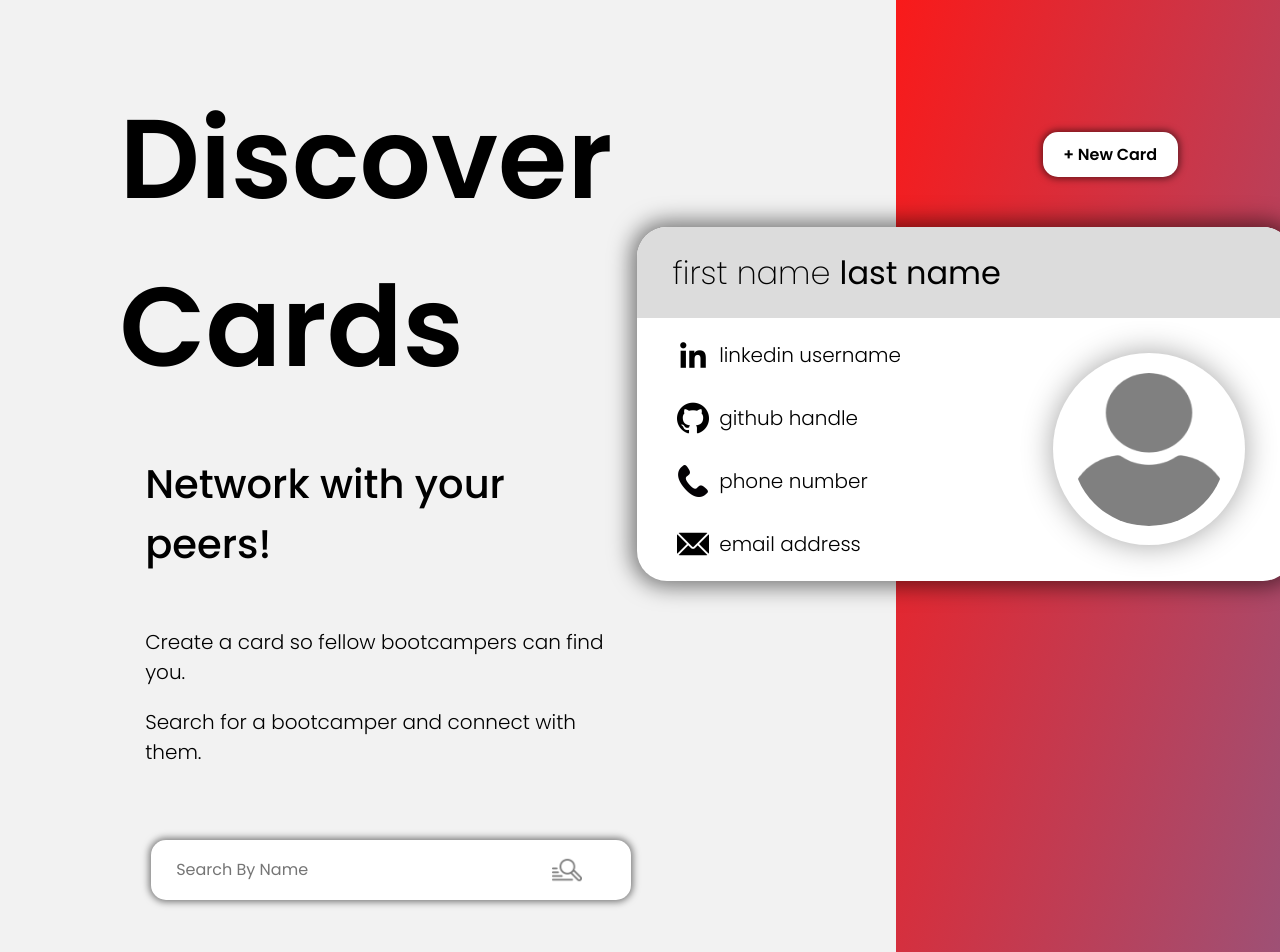
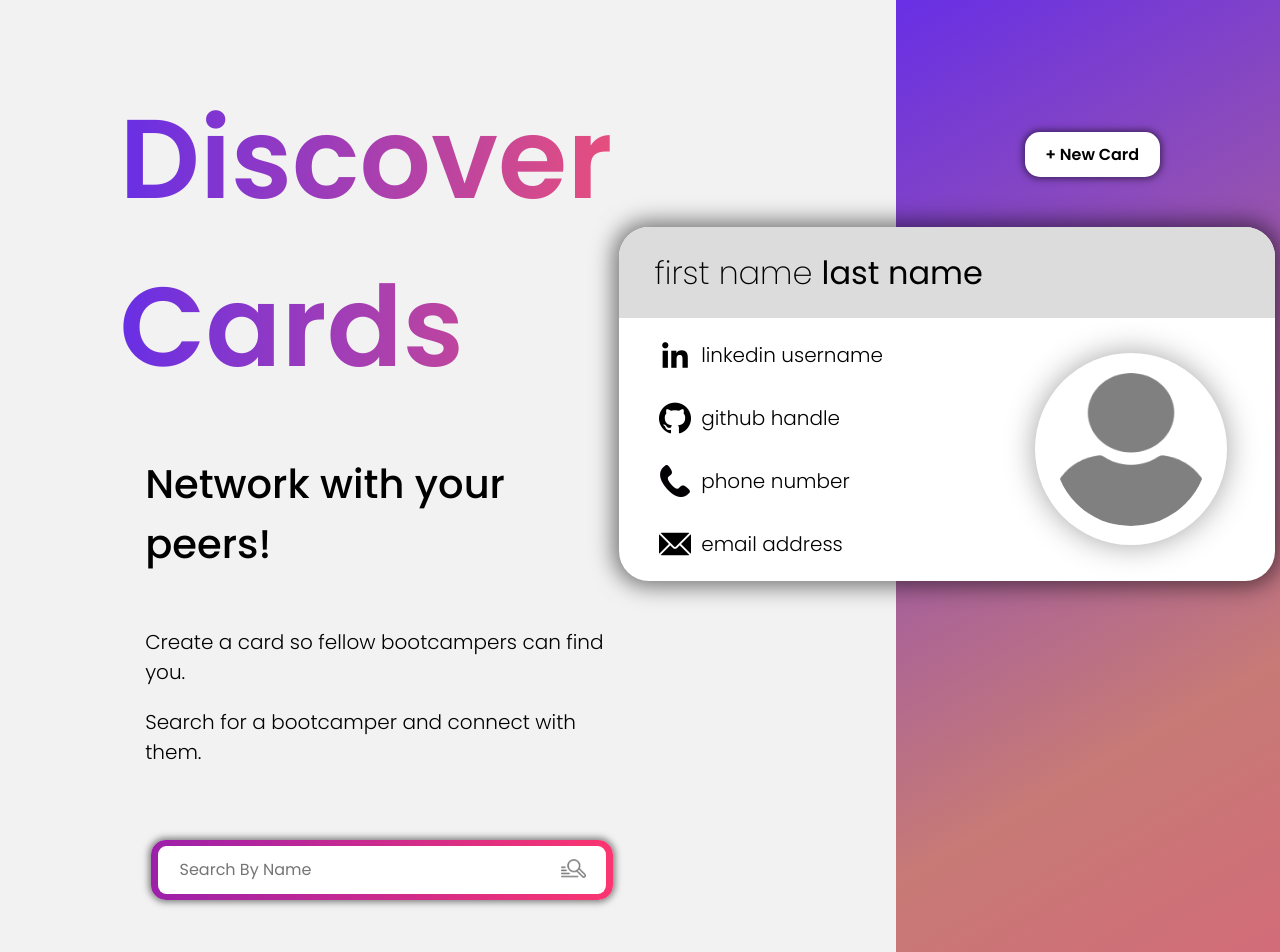
Before and after one commit to SchoolOfCode/bc13_w9_project-frontend-the-train-ees, a React (Create React App) app in the folder train-ees/: page / in a window 1280 px wide. Shown: the top 952 px of the page. Built offline with nearby package versions, Linux system fonts and the light colour scheme.

Commit message:
almost final styling

```diff
--- a/train-ees/src/components/discoverPage/index.css
+++ b/train-ees/src/components/discoverPage/index.css
@@ -3,16 +3,25 @@
     /* padding: 30px; */
     padding-right: 0;
     margin-right: 0;
-    background-image: linear-gradient(105deg, #f91a1a, #1a9ff9, #25f91a);
+    background-image: linear-gradient(-30deg, #E84F7C, #C77A76, #682FE5);
     background-repeat: no-repeat;
     background-position: top right;
-    background-size: 30% 1000%;
+    background-size: 30% 150%;
     -webkit-animation: AnimationName 47s ease infinite;
     animation: AnimationName 47s ease infinite;
     border-top-left-radius: 30px;
     padding-top: 0;
     margin-top: 0;
     padding-bottom: 0;
+}
+
+.white-grad {
+    background:
+      linear-gradient(rgb(255, 255, 255) 0 0) padding-box,
+      linear-gradient(to right, #9c20aa, #fb3570) border-box;
+    color: #313149;
+    border: 5px solid transparent;
+    border-radius: 15px;
 }
 
 /* Discover Page */
@@ -37,6 +46,9 @@ div.discoverBody > div.discoverTitle h1 {
     font-size: 112px;
     margin-left: 7vw;
     text-align: left;
+    background: -webkit-linear-gradient(right, #E84F7C, #682FE5);
+    -webkit-background-clip: text;
+    -webkit-text-fill-color: transparent;
 }
 
 div.discoverBody > div.discoverTitle2 h2 {
@@ -89,6 +101,14 @@ div.discoverCardContainer > div:last-child() {
     margin-bottom: 50px;
 }
 
+div.searchInput > img {
+    height: 25px;
+    width: 25px;
+    position: absolute;
+    margin-left: 26rem;
+    margin-top: 1.4rem;
+}
+
 /* Purple Section */
 /*
 div.purpleSection {
@@ -106,13 +126,14 @@ div.purpleSection img {
 .inputSearch{
     width: 28rem;
     height: 3rem;
-    border-radius: 15px;
-    padding-left: 20px;
+    padding-left: 2px;
     font-size: 16px;
-    border: 5px solid transparent;
-    background: white url('../images/search.png') right no-repeat;
+    background: rgb(255, 255, 255) url('../images/search.png') right no-repeat, linear-gradient(to right, #9c20aa, #fb3570) border-box;
     background-size: 30px;
     background-position: 90%;
+    background-origin: border-box;
+	background-clip: content-box, border-box;
+	background-size: cover;
     box-shadow: 0px 0px 7px 2px rgba(0, 0, 0, 0.5);
     transition: 0.5s;
     outline: 0;
@@ -120,6 +141,6 @@ div.purpleSection img {
 
 .inputSearch:hover {
     transition: 0.5s;
-    border: 5px solid #D2252E;
+    border: 5px solid rgba(39, 39, 39, 0.425);
     outline: 0;
 }
--- a/train-ees/src/components/discoverPage/index.js
+++ b/train-ees/src/components/discoverPage/index.js
@@ -3,7 +3,9 @@ import './index.css'
 import Button from '../button'
 import DiscoverCard from '../discoverCard';
 import {useState} from 'react'
+import search from '../images/search.png'
 //import backgroundGif from '../images/purple_BG.gif'
+
 
 export default function DiscoverPage({handleClick}){
     const [cards, setCards] = useState([{}]);
@@ -45,7 +47,8 @@ export default function DiscoverPage({handleClick}){
                     <p>Search for a bootcamper and connect with them.</p>
                 </div>
                 <div className='searchInput'>
-                    <input type='text' className="inputSearch" placeholder="Search By Name" onKeyDown={async(e)=>{await handleKeyDown(e)}}/>
+                    <img src={search} alt="search"/>
+                    <input type='text' className="inputSearch white-grad" placeholder="&nbsp;&nbsp;&nbsp;&nbsp;&nbsp;Search By Name" onKeyDown={async(e)=>{await handleKeyDown(e)}}/>
                 </div>
             </div>
             <div className='cardDisplay'>
```
Also changed, not shown: train-ees/src/components/images/mag-glass.svg (added).
